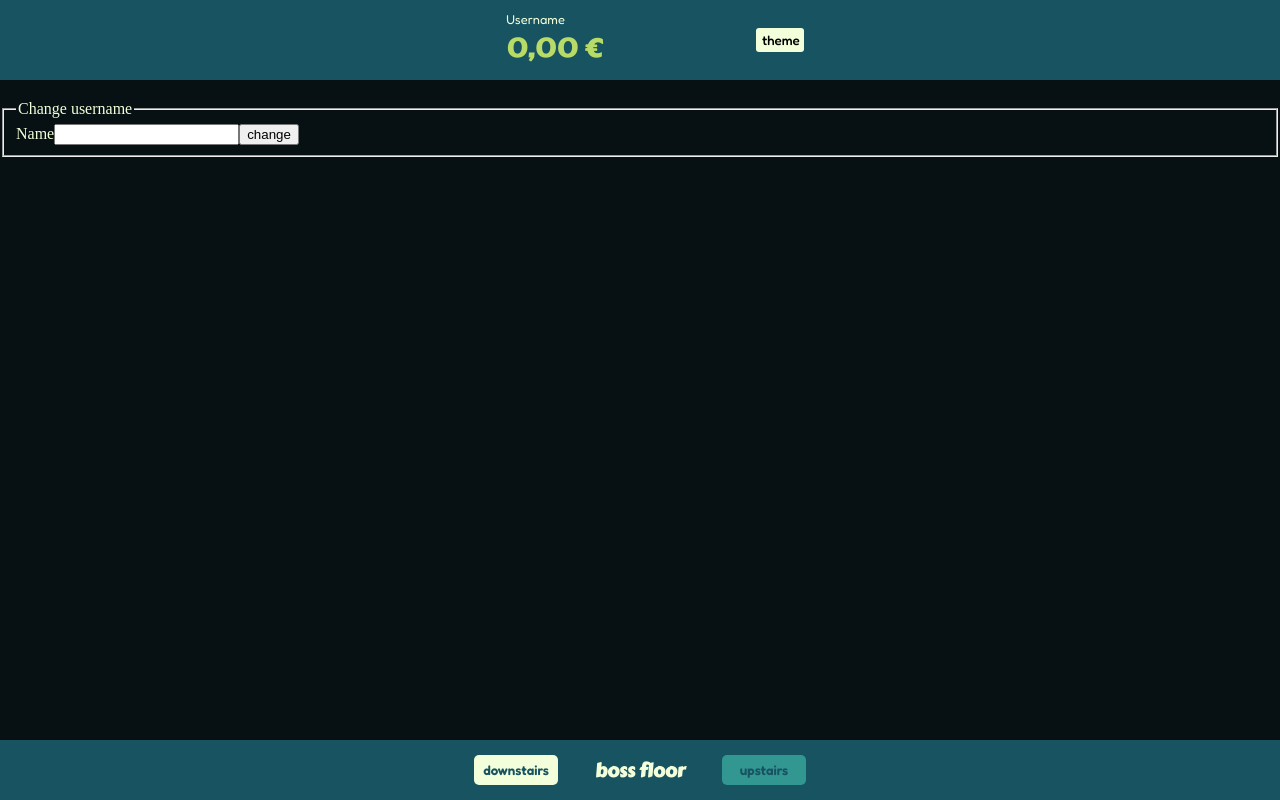
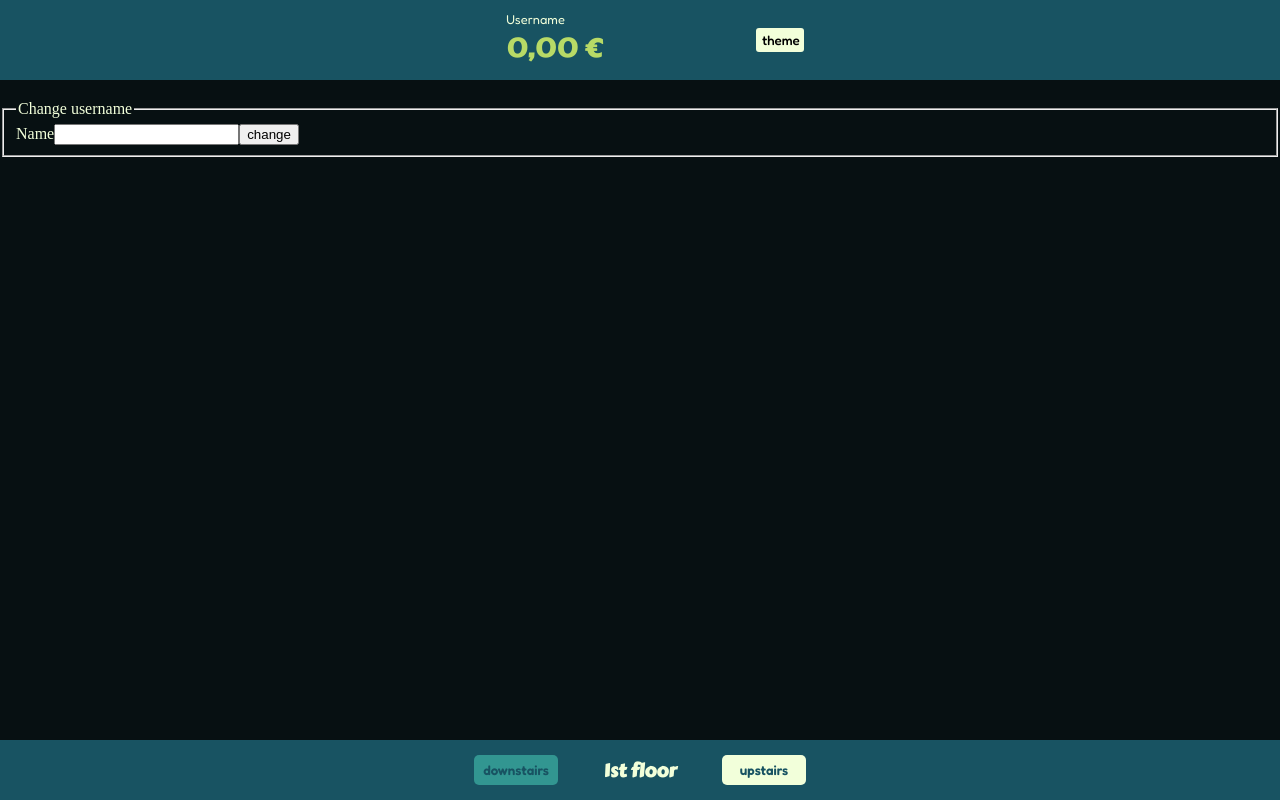
Before and after one commit to Satttoshi/idle-boss, a Next.js app: page /boss-floor in a window 1280 px wide. Built offline with nearby package versions, Linux system fonts and the light colour scheme; no server answers; what @rainbow-me/rainbowkit, wagmi would draw is missing.

Commit message:
switch navigation logic

```diff
--- a/src/components/Navigation.js
+++ b/src/components/Navigation.js
@@ -1,28 +1,25 @@
 import styled from "styled-components";
-import { useRouter } from "next/router";
+import useStore from "~/src/zustand/store";
 
 export default function Navigation() {
-  const router = useRouter();
-  const { index } = router.query;
-  const currentPath = router.pathname;
+  const currentFloor = useStore((state) => state.currentFloor);
+  const availableFloors = useStore((state) => state.availableFloors);
+  const setCurrentFloor = useStore((state) => state.setCurrentFloor);
+  const currentBossFloor = availableFloors.length;
 
   function handleDownstairs() {
-    if (currentPath === "/boss-floor") {
-      router.push("/floor/2");
-    } else if (index === "1") {
+    if (currentFloor === 1) {
       return;
     } else {
-      router.push(`/floor/${parseInt(index, 10) - 1}`);
+      setCurrentFloor(-1);
     }
   }
 
   function handleUpstairs() {
-    if (currentPath === "/boss-floor") {
+    if (currentFloor === currentBossFloor) {
       return;
-    } else if (index === "2") {
-      router.push("/boss-floor");
     } else {
-      router.push(`/floor/${parseInt(index, 10) + 1}`);
+      setCurrentFloor(1);
     }
   }
 
@@ -43,17 +40,21 @@ export default function Navigation() {
 
   return (
     <StyledNavigation>
-      <button type="button" disabled={index === "1"} onClick={handleDownstairs}>
+      <button
+        type="button"
+        disabled={currentFloor === 1}
+        onClick={handleDownstairs}
+      >
         downstairs
       </button>
       <h3>
-        {currentPath === "/boss-floor"
+        {currentFloor === currentBossFloor
           ? "boss floor"
-          : ordinalSuffix(index) + " floor"}
+          : ordinalSuffix(currentFloor) + " floor"}
       </h3>
       <button
         type="button"
-        disabled={currentPath === "/boss-floor"}
+        disabled={currentFloor === currentBossFloor}
         onClick={handleUpstairs}
       >
         upstairs
--- a/src/pages/floor/[index].js
+++ b/src/pages/floor/[index].js
@@ -4,12 +4,12 @@ import styled from "styled-components";
 import Navigation from "~/src/components/Navigation";
 import Layout from "~/src/components/Layout";
 import { useRouter } from "next/router";
+import useStore from "~/src/zustand/store";
 
 export default function HomePage() {
   const router = useRouter();
   const { index } = router.query;
-
-  const currentFloor = 2;
+  const currentFloor = useStore((state) => state.currentFloor);
 
   function getPosition() {
     switch (currentFloor) {
--- a/src/zustand/store.js
+++ b/src/zustand/store.js
@@ -6,12 +6,14 @@ export const milestones = [10, 25, 50, 100, 200, 300, 400, "max"];
 const useStore = createStore((set, get) => ({
   money: 0,
   currentFloor: 1,
+  availableFloors: [1, 2, 3],
   username: "Username",
   tiers: tierData,
 
   setMoney: (amount) => set((state) => ({ money: state.money + amount })),
   setUsername: (username) => set(() => ({ username })),
-  setCurrentFloor: (floor) => set(() => ({ currentFloor: floor })),
+  setCurrentFloor: (amount) =>
+    set((state) => ({ currentFloor: state.currentFloor + amount })),
 
   getTierById: (tierId) => {
     const { tiers } = get();
```
